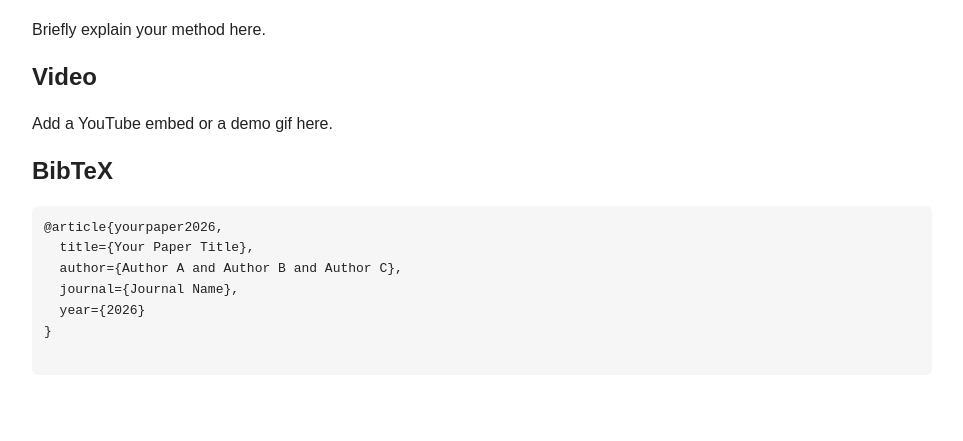
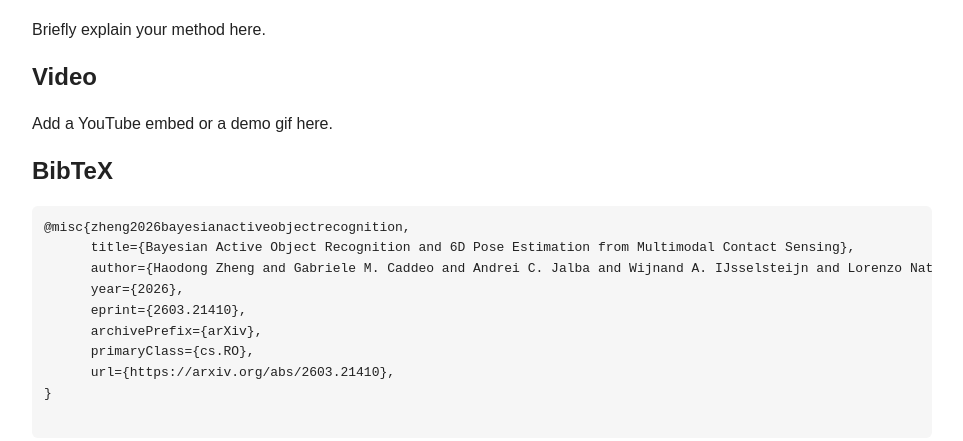
Before and after one commit to HaodongZheng/Bayesian-Active-Object-Recognition-and-6D-Pose-Estimation-from-Multimodal-Contact-Sensing, a plain HTML site: page index.html in a window 1280 px wide. Shown: the part 825-1266 px from the top of the page, without its empty margins (158-1121 px from the left). Before the commit the page ends 1240 px from the top, so only its background shows below. Drawn offline with Linux system fonts and the light colour scheme.

Commit message:
Update BibTeX entry for new paper

```diff
--- a/index.html
+++ b/index.html
@@ -72,11 +72,14 @@
 
   <h2 id="bibtex">BibTeX</h2>
   <pre>
-@article{yourpaper2026,
-  title={Your Paper Title},
-  author={Author A and Author B and Author C},
-  journal={Journal Name},
-  year={2026}
+@misc{zheng2026bayesianactiveobjectrecognition,
+      title={Bayesian Active Object Recognition and 6D Pose Estimation from Multimodal Contact Sensing},
+      author={Haodong Zheng and Gabriele M. Caddeo and Andrei C. Jalba and Wijnand A. IJsselsteijn and Lorenzo Natale and Raymond H. Cuijpers},
+      year={2026},
+      eprint={2603.21410},
+      archivePrefix={arXiv},
+      primaryClass={cs.RO},
+      url={https://arxiv.org/abs/2603.21410},
 }
   </pre>
 </body>
```
